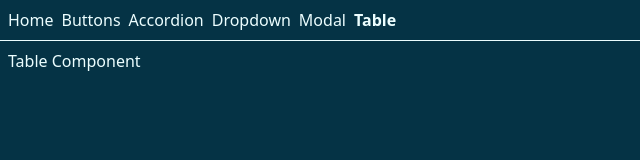
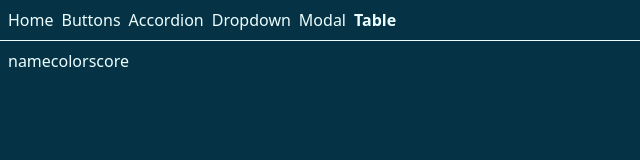
Before and after one commit to SmackSmash/comps-ts, a React (Vite) app: page /table in a window 1280 px wide. Shown: the top 160 px of the page, without its empty margins (0-640 px from the left). Built offline with nearby package versions, Linux system fonts and the light colour scheme.

Commit message:
Added basic header rendering

```diff
--- a/src/components/Table.tsx
+++ b/src/components/Table.tsx
@@ -1,8 +1,19 @@
 import type { FC } from 'react';
 import type { Fruit } from '../types';
 
-const Table: FC<Fruit[]> = ({ data }) => {
-  return <div>Table Component</div>;
+const Table: FC<{ data: Fruit[] }> = ({ data }) => {
+  return (
+    <table>
+      <thead>
+        <tr>
+          {Object.keys(data[0]).map((key, index) => (
+            <td key={index}>{key}</td>
+          ))}
+        </tr>
+      </thead>
+      <tbody></tbody>
+    </table>
+  );
 };
 
 export default Table;
```
